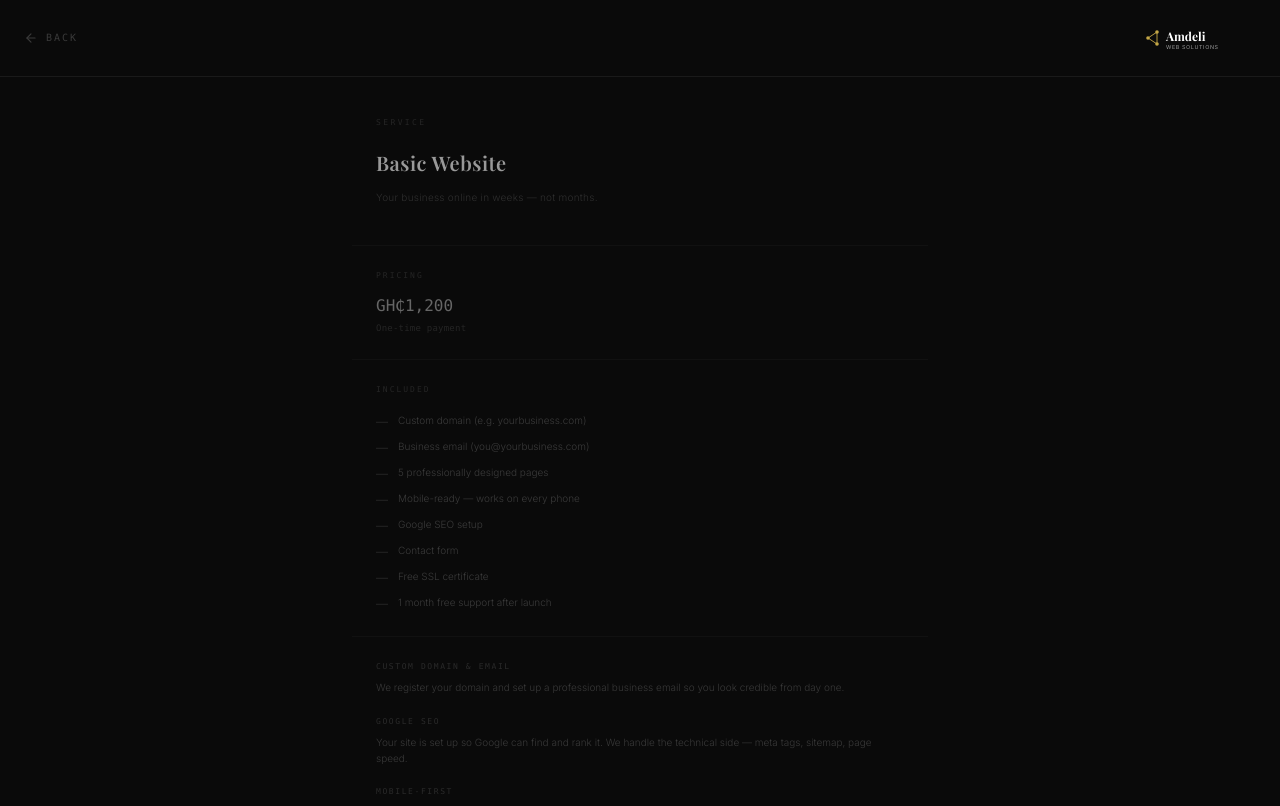
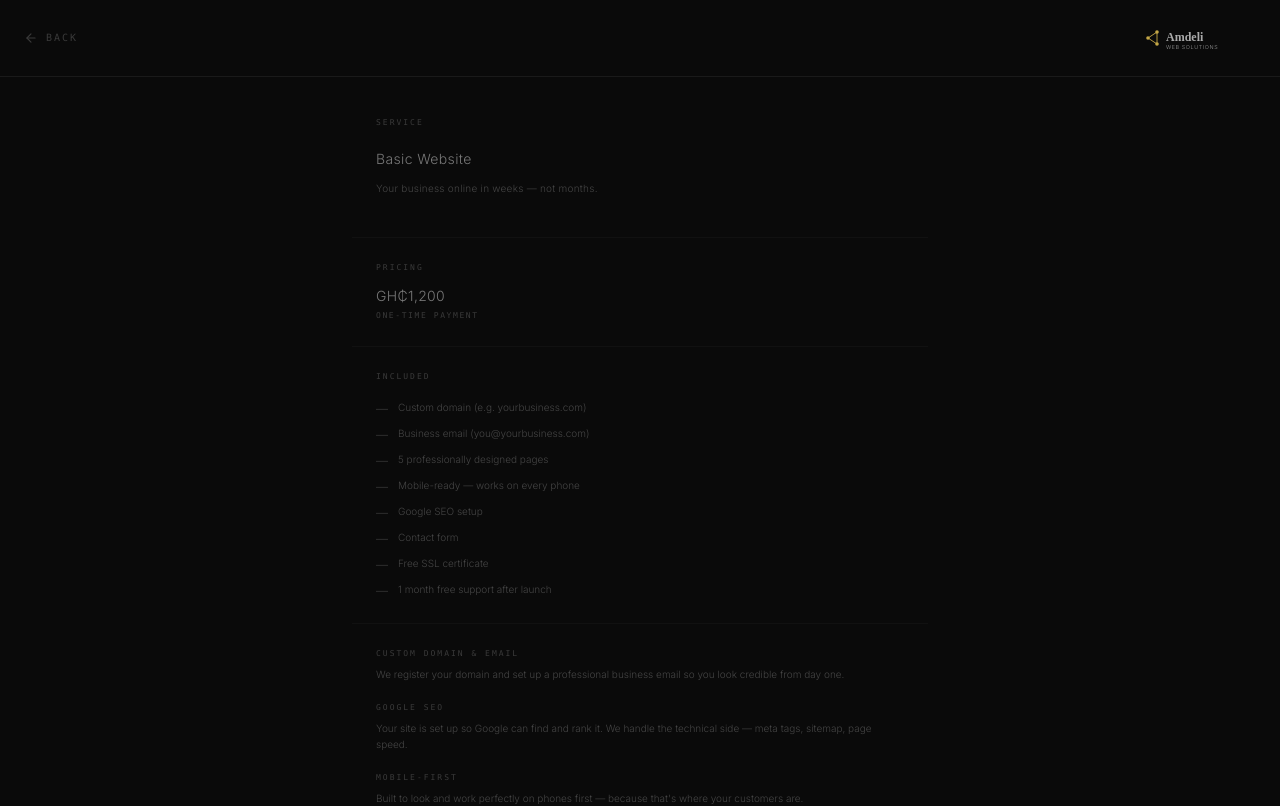
Before and after one commit to KojoFocus/amdeli-web-solutions, a Next.js app: page /services/basic-website in a window 1280 px wide. Shown: the top 806 px of the page. Built offline with nearby package versions, Linux system fonts and the light colour scheme.

Commit message:
Unify typography — Inter throughout, dim all loud text, remove hero quote

```diff
--- a/app/globals.css
+++ b/app/globals.css
@@ -1,15 +1,5 @@
-@import url('https://fonts.googleapis.com/css2?family=Inter:wght@300;400;500;600;700&family=Playfair+Display:wght@600;700;800&display=swap');
+@import url('https://fonts.googleapis.com/css2?family=Inter:wght@300;400;500;600;700&display=swap');
 
 @tailwind base;
 @tailwind components;
 @tailwind utilities;
-
-@layer base {
-  body {
-    @apply bg-dark text-white;
-    font-family: 'Inter', sans-serif;
-  }
-  h1, h2, h3, h4, h5, h6 {
-    font-family: 'Playfair Display', serif;
-  }
-}
--- a/app/page.tsx
+++ b/app/page.tsx
@@ -72,7 +72,7 @@ export default function Home() {
 
   return (
     <>
-      <div className="h-screen bg-[#0a0a0a] overflow-hidden flex flex-col">
+      <div className="h-screen bg-[#0a0a0a] overflow-hidden flex flex-col font-sans font-light text-[#777]" style={{ fontFamily: 'Inter, sans-serif' }}>
 
         {/* Header */}
         <header className="flex items-center justify-between px-6 py-5 shrink-0">
@@ -83,7 +83,7 @@ export default function Home() {
             <line x1="20" y1="30" x2="35" y2="20" stroke="#c4a747" strokeWidth="1.5"/>
             <line x1="20" y1="30" x2="35" y2="40" stroke="#c4a747" strokeWidth="1.5"/>
             <line x1="35" y1="20" x2="35" y2="40" stroke="#c4a747" strokeWidth="1.5"/>
-            <text x="50" y="35" fontFamily="'Playfair Display', serif" fontSize="20" fontWeight="700" fill="#ffffff">Amdeli</text>
+            <text x="50" y="35" fontFamily="'Playfair Display', serif" fontSize="20" fontWeight="700" fill="#aaaaaa">Amdeli</text>
             <text x="50" y="48" fontFamily="Inter, sans-serif" fontSize="9" fill="#999999" letterSpacing="1">WEB SOLUTIONS</text>
           </svg>
           <span className="text-[9px] font-mono text-[#3a3a3a] tracking-[0.2em] uppercase">
@@ -104,12 +104,6 @@ export default function Home() {
             <div className="absolute inset-0 bg-gradient-to-t from-[#0a0a0a]/95 via-[#0a0a0a]/30 to-[#0a0a0a]/10" />
             <div className="absolute inset-0 bg-gradient-to-r from-[#0a0a0a]/40 to-transparent" />
 
-            {/* Promo text — minimal, bottom-left corner */}
-            <div className="absolute bottom-0 left-0 p-6 md:p-8">
-              <p className="text-xs text-white/40 font-light leading-relaxed tracking-wide">
-                You&apos;re either online<br />or you&apos;re invisible.
-              </p>
-            </div>
           </div>
 
           {/* ② Project thumbnails */}
@@ -135,7 +129,7 @@ export default function Home() {
                   />
                   <div className="absolute inset-0 bg-gradient-to-t from-black/50 to-transparent" />
                   <div className="absolute bottom-0 left-0 right-0 px-2 pb-1.5">
-                    <div className="text-[7px] text-white/60 group-hover/t:text-white/90 transition-colors truncate leading-tight">{p.title}</div>
+                    <div className="text-[7px] text-white/30 group-hover/t:text-white/50 transition-colors truncate leading-tight">{p.title}</div>
                   </div>
                 </a>
               ))}
@@ -178,10 +172,10 @@ export default function Home() {
             <div className="absolute left-0 top-0 bottom-0 w-[2px] bg-[#c4a747] scale-y-0 group-hover:scale-y-100 transition-transform duration-300 origin-bottom" />
             <div>
               <div className="text-[8px] font-mono text-[#3a3a3a] tracking-[0.25em] uppercase mb-1.5">Contact</div>
-              <a href="tel:0540484052" className="block text-xs text-[#444] hover:text-white transition-colors font-mono">
+              <a href="tel:0540484052" className="block text-xs text-[#444] hover:text-[#777] transition-colors font-mono">
                 0540 484 052
               </a>
-              <a href="mailto:hello@amdeli.gh" className="block text-xs text-[#444] hover:text-white transition-colors font-mono">
+              <a href="mailto:hello@amdeli.gh" className="block text-xs text-[#444] hover:text-[#777] transition-colors font-mono">
                 hello@amdeli.gh
               </a>
             </div>
@@ -228,13 +222,14 @@ export default function Home() {
               animate={{ y: 0 }}
               exit={{ y: '100%' }}
               transition={{ type: 'spring', damping: 30, stiffness: 300 }}
-              className="fixed bottom-0 left-0 right-0 z-50 bg-[#0e0e0e] border-t border-[#1f1f1f] max-h-[85vh] overflow-y-auto"
+              className="fixed bottom-0 left-0 right-0 z-50 bg-[#0e0e0e] border-t border-[#1f1f1f] max-h-[85vh] overflow-y-auto font-light text-[#777]"
+              style={{ fontFamily: 'Inter, sans-serif' }}
             >
               <div className="flex items-center justify-between px-6 py-5 border-b border-[#1a1a1a] sticky top-0 bg-[#0e0e0e]">
                 <span className="text-[8px] font-mono text-[#3a3a3a] tracking-[0.25em] uppercase">
                   {modal === 'services' ? 'Services' : 'Pricing'}
                 </span>
-                <button onClick={() => setModal(null)} className="text-[#3a3a3a] hover:text-white transition-colors p-1">
+                <button onClick={() => setModal(null)} className="text-[#3a3a3a] hover:text-[#bbb] transition-colors p-1">
                   <FiX size={18} />
                 </button>
               </div>
@@ -249,7 +244,7 @@ export default function Home() {
                           onClick={() => setOpenService(isOpen ? null : i)}
                           className="w-full flex items-center justify-between px-6 py-4 group hover:bg-white/[0.01] transition-colors text-left"
                         >
-                          <span className={`text-xs font-light tracking-wide transition-colors duration-200 ${isOpen ? 'text-white' : 'text-[#666]'}`}>
+                          <span className="text-sm font-sans font-light tracking-wide text-[#777]">
                             {s.title}
                           </span>
                           <span className={`transition-all duration-200 ${isOpen ? 'rotate-45 text-[#c4a747]' : 'text-[#2a2a2a]'}`}>
@@ -267,7 +262,7 @@ export default function Home() {
                               className="overflow-hidden"
                             >
                               <div className="px-6 pb-4">
-                                <p className="text-[10px] text-[#383838] font-light leading-relaxed tracking-wide">
+                                <p className="text-[10px] text-[#444] font-light leading-relaxed tracking-wide">
                                   {s.tags.join(' · ')}
                                 </p>
                                 <a
@@ -302,7 +297,7 @@ export default function Home() {
                       <div className="flex items-start justify-between mb-4">
                         <div>
                           <div className="text-[8px] font-mono text-[#2a2a2a] tracking-[0.25em] uppercase mb-2">{p.name}</div>
-                          <div className="text-base font-mono text-[#666]">{p.price}</div>
+                          <div className="text-sm font-sans font-light text-[#777] tracking-wide">{p.price}</div>
                         </div>
                         <div className="text-[8px] font-mono text-[#222] tracking-wider uppercase pt-0.5">{p.note}</div>
                       </div>
@@ -310,7 +305,7 @@ export default function Home() {
                         {p.features.map((f, j) => (
                           <li key={j} className="flex items-start gap-2">
                             <span className="text-[#252525] text-[10px] mt-0.5 shrink-0">—</span>
-                            <span className="text-[10px] text-[#383838] font-light leading-relaxed">{f}</span>
+                            <span className="text-[10px] text-[#444] font-light leading-relaxed">{f}</span>
                           </li>
                         ))}
                       </ul>
--- a/app/services/[slug]/page.tsx
+++ b/app/services/[slug]/page.tsx
@@ -193,13 +193,13 @@ export default async function ServicePage({ params }: { params: Promise<{ slug:
   if (!service) notFound()
 
   return (
-    <div className="min-h-screen bg-[#0a0a0a] text-white flex flex-col">
+    <div className="min-h-screen bg-[#0a0a0a] flex flex-col font-light text-[#777]" style={{ fontFamily: 'Inter, sans-serif' }}>
 
       {/* Header */}
       <header className="flex items-center justify-between px-6 py-5 border-b border-[#1a1a1a]">
         <Link
           href="/"
-          className="flex items-center gap-2 text-[#3a3a3a] hover:text-white transition-colors text-sm"
+          className="flex items-center gap-2 text-[#3a3a3a] hover:text-[#777] transition-colors text-sm"
         >
           <FiArrowLeft size={14} />
           <span className="font-mono text-[10px] tracking-[0.2em] uppercase">Back</span>
@@ -211,7 +211,7 @@ export default async function ServicePage({ params }: { params: Promise<{ slug:
           <line x1="20" y1="30" x2="35" y2="20" stroke="#c4a747" strokeWidth="1.5"/>
           <line x1="20" y1="30" x2="35" y2="40" stroke="#c4a747" strokeWidth="1.5"/>
           <line x1="35" y1="20" x2="35" y2="40" stroke="#c4a747" strokeWidth="1.5"/>
-          <text x="50" y="35" fontFamily="'Playfair Display', serif" fontSize="20" fontWeight="700" fill="#ffffff">Amdeli</text>
+          <text x="50" y="35" fontFamily="'Playfair Display', serif" fontSize="20" fontWeight="700" fill="#aaaaaa">Amdeli</text>
           <text x="50" y="48" fontFamily="Inter, sans-serif" fontSize="9" fill="#999999" letterSpacing="1">WEB SOLUTIONS</text>
         </svg>
       </header>
@@ -220,13 +220,13 @@ export default async function ServicePage({ params }: { params: Promise<{ slug:
 
         {/* Title */}
         <div className="px-6 py-10">
-          <div className="text-[8px] font-mono text-[#252525] tracking-[0.3em] uppercase mb-5">
+          <div className="text-[8px] font-mono text-[#3a3a3a] tracking-[0.25em] uppercase mb-5">
             Service
           </div>
-          <h1 className="text-xl font-light text-[#999] leading-snug mb-3 tracking-wide">
+          <h1 className="text-sm font-light font-sans text-[#777] leading-snug mb-3 tracking-wide">
             {service.title}
           </h1>
-          <p className="text-[10px] text-[#2e2e2e] font-light leading-relaxed tracking-wide">
+          <p className="text-[10px] text-[#444] font-light leading-relaxed tracking-wide">
             {service.tagline}
           </p>
         </div>
@@ -234,20 +234,20 @@ export default async function ServicePage({ params }: { params: Promise<{ slug:
         {/* Price */}
         {service.price && (
           <div className="px-6 py-6">
-            <div className="text-[8px] font-mono text-[#252525] tracking-[0.25em] uppercase mb-3">Pricing</div>
-            <div className="text-base font-mono text-[#666]">{service.price}</div>
-            <div className="text-[9px] text-[#252525] font-mono mt-1 tracking-wide">{service.priceNote}</div>
+            <div className="text-[8px] font-mono text-[#3a3a3a] tracking-[0.25em] uppercase mb-3">Pricing</div>
+            <div className="text-sm font-light text-[#777] tracking-wide">{service.price}</div>
+            <div className="text-[8px] text-[#3a3a3a] font-mono mt-1 tracking-[0.2em] uppercase">{service.priceNote}</div>
           </div>
         )}
 
         {/* Included */}
         <div className="px-6 py-6">
-          <div className="text-[8px] font-mono text-[#252525] tracking-[0.25em] uppercase mb-4">Included</div>
+          <div className="text-[8px] font-mono text-[#3a3a3a] tracking-[0.25em] uppercase mb-4">Included</div>
           <ul className="space-y-2">
             {service.includes.map((item, i) => (
               <li key={i} className="flex items-start gap-2.5">
-                <span className="text-[#252525] text-xs mt-0.5 shrink-0">—</span>
-                <span className="text-[10px] text-[#3a3a3a] font-light leading-relaxed">{item}</span>
+                <span className="text-[#3a3a3a] text-xs mt-0.5 shrink-0">—</span>
+                <span className="text-[10px] text-[#444] font-light leading-relaxed">{item}</span>
               </li>
             ))}
           </ul>
@@ -257,8 +257,8 @@ export default async function ServicePage({ params }: { params: Promise<{ slug:
         <div className="px-6 py-6 space-y-5">
           {service.details.map((d, i) => (
             <div key={i}>
-              <div className="text-[8px] font-mono text-[#2a2a2a] tracking-[0.2em] uppercase mb-1.5">{d.heading}</div>
-              <p className="text-[10px] text-[#383838] font-light leading-relaxed">{d.body}</p>
+              <div className="text-[8px] font-mono text-[#3a3a3a] tracking-[0.25em] uppercase mb-1.5">{d.heading}</div>
+              <p className="text-[10px] text-[#444] font-light leading-relaxed">{d.body}</p>
             </div>
           ))}
         </div>
```
